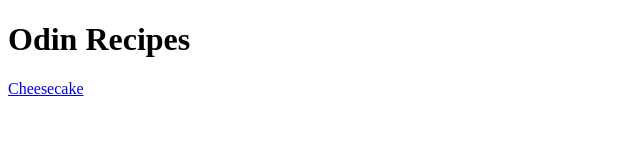
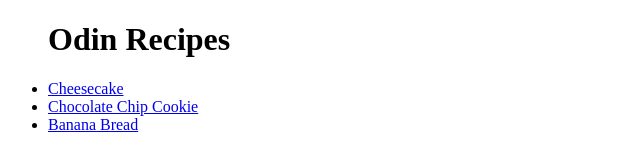
Before and after one commit to danielwh888/odin-recipes, a plain HTML site: page index.html in a window 1280 px wide. Shown: the whole page, without its empty margins (0-640 px from the left). Drawn offline with Linux system fonts and the light colour scheme.

Commit message:
Add links for Banana Bread and Chocolate Chip Cookie recipes

```diff
--- a/index.html
+++ b/index.html
@@ -7,8 +7,12 @@
 </head>
 
 <body>
-    <h1>Odin Recipes</h1>
-    <p><a href="./Recipes/cheesecake.html">Cheesecake</a></p>
+    <ul><h1>Odin Recipes</h1>
+    <li><a href="./Recipes/cheesecake.html">Cheesecake</a></li>
+    <li><a href="./Recipes/chocolate_chip_cookie.html">Chocolate Chip Cookie</a></li>
+    <li><a href="./Recipes/banana_bread.html">Banana Bread</a></li>
+    </ul>
+
 
 </body>
 
```
